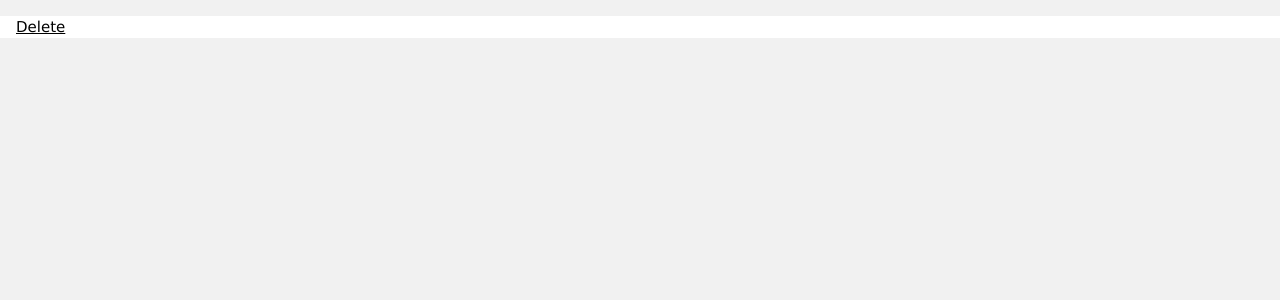
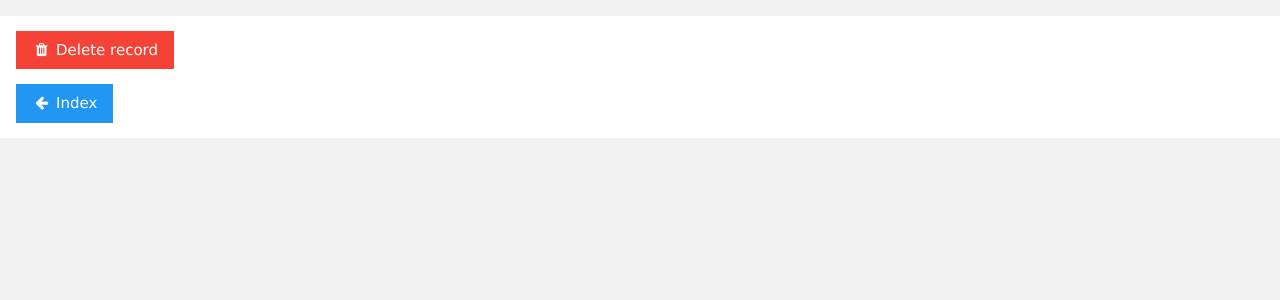
Before and after one commit to dvolk/catfood, a Flask app: template templates/edit.jinja2 in a window 1280 px wide. Shown: the part 109-409 px from the top of the page. Run offline with Flask 2, Linux system fonts and the light colour scheme; the template is opened without the code that fills it: most values are stand-ins (such as "Sample title", 1, 10 or a date in 2020).

Commit message:
improve record edit page

```diff
--- a/main.py
+++ b/main.py
@@ -56,7 +56,9 @@ def delete(record_id):
 @app.route("/edit/<record_id>")
 def edit(record_id):
     record = CalorieRecord.objects(id=record_id).first_or_404()
-    return flask.render_template("edit.jinja2", record=record)
+    return flask.render_template(
+        "edit.jinja2", title="Cat food", page_title="Edit", record=record
+    )
 
 
 @app.route("/add/<new_calories>")
--- a/templates/edit.jinja2
+++ b/templates/edit.jinja2
@@ -6,8 +6,13 @@
   </header>
 
   <div class="w3-container w3-panel w3-white">
+    <p>
+      <a class="w3-button w3-red" href="/delete/{{ record.id }}"><i class="fa fa-fw fa-trash"></i> Delete record</a>
+    </p>
 
-    <a href="/delete/{{ record.id }}">Delete</a>
+    <p>
+      <a class="w3-button w3-blue" href={{ url_for('index') }}><i class="fa fa-fw fa-arrow-left"></i> Index</a>
+    </p>
 
   </div>
 
```
